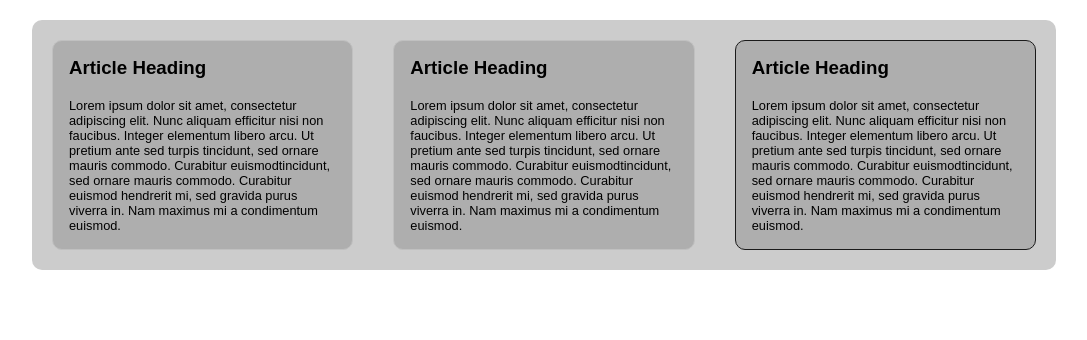
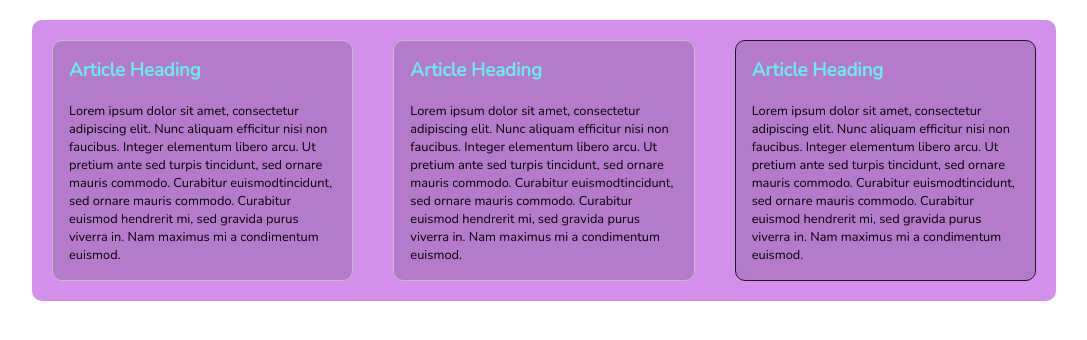
Before and after one commit to trezell/ifsc-3342-2, a plain HTML site: page scss-demo/index.html in a window 1280 px wide. Shown: the whole page, without its empty margins (96-1183 px from the left). Drawn offline with nearby package versions, Linux system fonts and the light colour scheme; files that its build step writes are made by us from their sources.

Commit message:
scss play

```diff
--- a/scss-demo/index.html
+++ b/scss-demo/index.html
@@ -5,6 +5,9 @@
     <meta http-equiv="X-UA-Compatible" content="IE=edge">
     <meta name="viewport" content="width=device-width, initial-scale=1.0">
     <title>Document</title>
+    <link rel="preconnect" href="https://fonts.googleapis.com">
+    <link rel="preconnect" href="https://fonts.gstatic.com" crossorigin>
+    <link href="https://fonts.googleapis.com/css2?family=Nunito:wght@300&display=swap" rel="stylesheet">
     <link href="style.css" rel="stylesheet">
 </head>
 <body>
--- a/scss-demo/style.scss
+++ b/scss-demo/style.scss
@@ -1,6 +1,7 @@
-$typeface:'Niramit', sans-serif;
-$background-color: #ccc;
+$typeface:'nunito', sans-serif;
+$background-color: #d290ec;
 $primary-color: #999;
+$secondary-color:#6debeb;
 $radius:10px;
 $margin:20px;
 
@@ -46,6 +47,7 @@ section {
     }
       h1 {
       margin-top: 0;
+      color: $secondary-color;
     }
   }
 }
```
Also changed, not shown: scss-demo/style.css (added), 1 other file.
